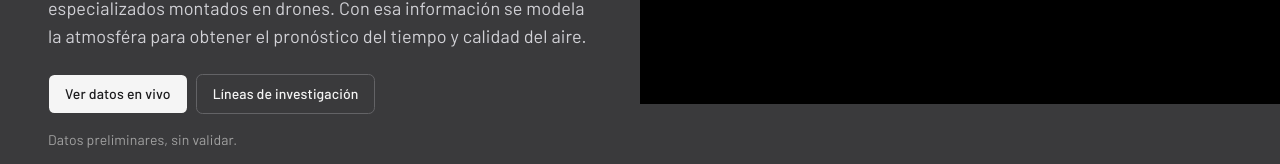
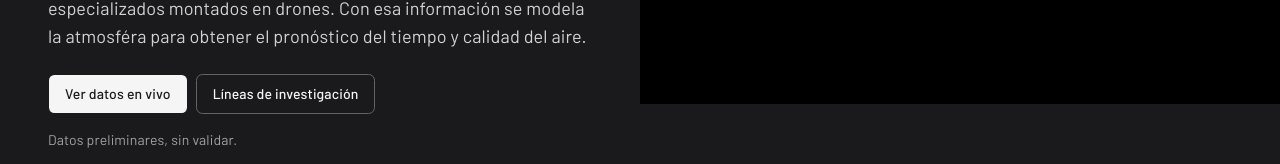
Before and after one commit to p494skgnzw-design/prototipo-calidad-aire-lima, a Next.js app: page / in a window 1280 px wide. Shown: the part 438-602 px from the top of the page. Built offline with nearby package versions, Linux system fonts and the light colour scheme; no server answers.

Commit message:
Modify color values in globals.css
Updated color variables for better contrast and aesthetics.

```diff
--- a/app/globals.css
+++ b/app/globals.css
@@ -12,7 +12,7 @@
   --font-heading: "Barlow Semi Condensed", "Arial Narrow", sans-serif;
   --color-copper: #f5f5f5;
   --color-pacific: #f5f5f5;
-  --color-mist: #a1a1a1;
+  --color-mist: #a2a2a2;
   --color-sidebar-ring: var(--sidebar-ring);
   --color-sidebar-border: var(--sidebar-border);
   --color-sidebar-accent-foreground: var(--sidebar-accent-foreground);
@@ -52,7 +52,7 @@
 }
 
 :root {
-  --background: #3a3a3c;
+  --background: #1a1a1c;
   --foreground: #f5f5f5;
   --card: #2c2c2e;
   --card-foreground: #f5f5f5;
```
